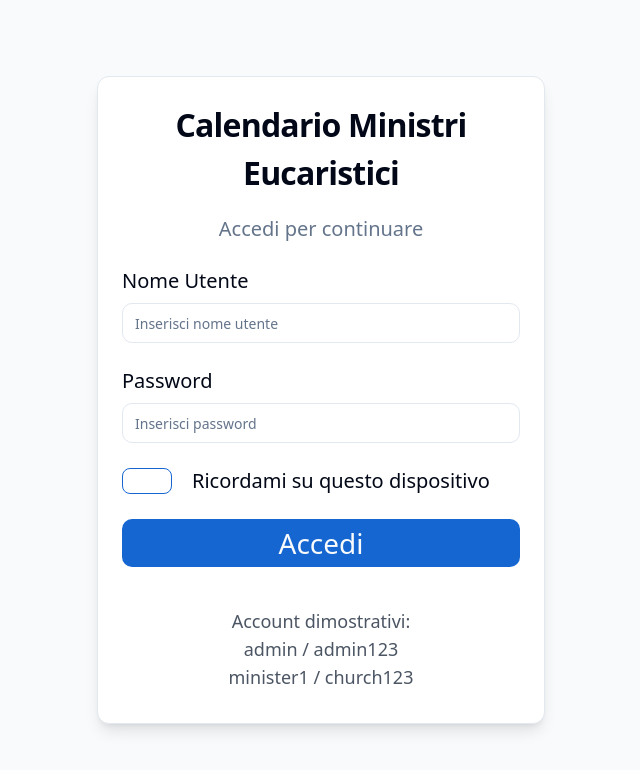
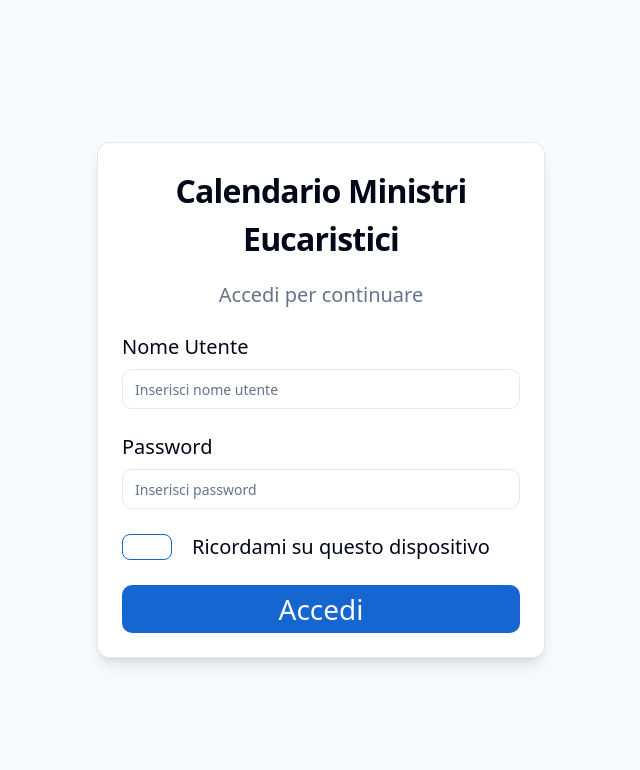
Before and after one commit to chiccorich/gentle-schedule-haven, a React (Vite) app: page / in a window 1280 px wide. Shown: the top 770 px of the page, without its empty margins (319-959 px from the left). Built offline with nearby package versions, Linux system fonts and the light colour scheme.

Commit message:
Remove demo accounts text
Remove demo account credentials from the homepage login screen.

```diff
--- a/src/components/Login.tsx
+++ b/src/components/Login.tsx
@@ -110,13 +110,6 @@ const Login: React.FC = () => {
             {isLoading ? "Accesso in corso..." : "Accedi"}
           </Button>
         </CardFooter>
-        <div className="p-4 text-center">
-          <p className="text-lg text-gray-600">
-            Account dimostrativi: <br />
-            admin / admin123 <br />
-            minister1 / church123
-          </p>
-        </div>
       </Card>
     </div>
   );
```
